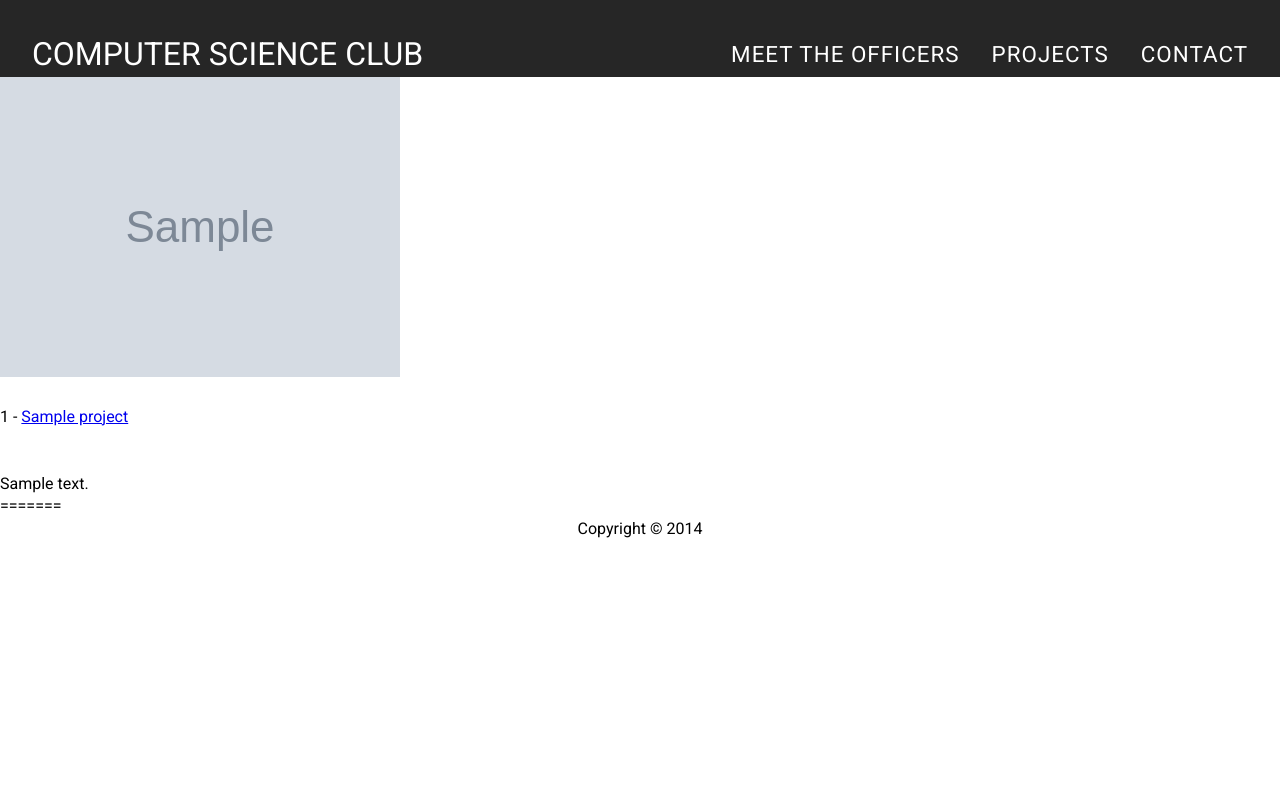
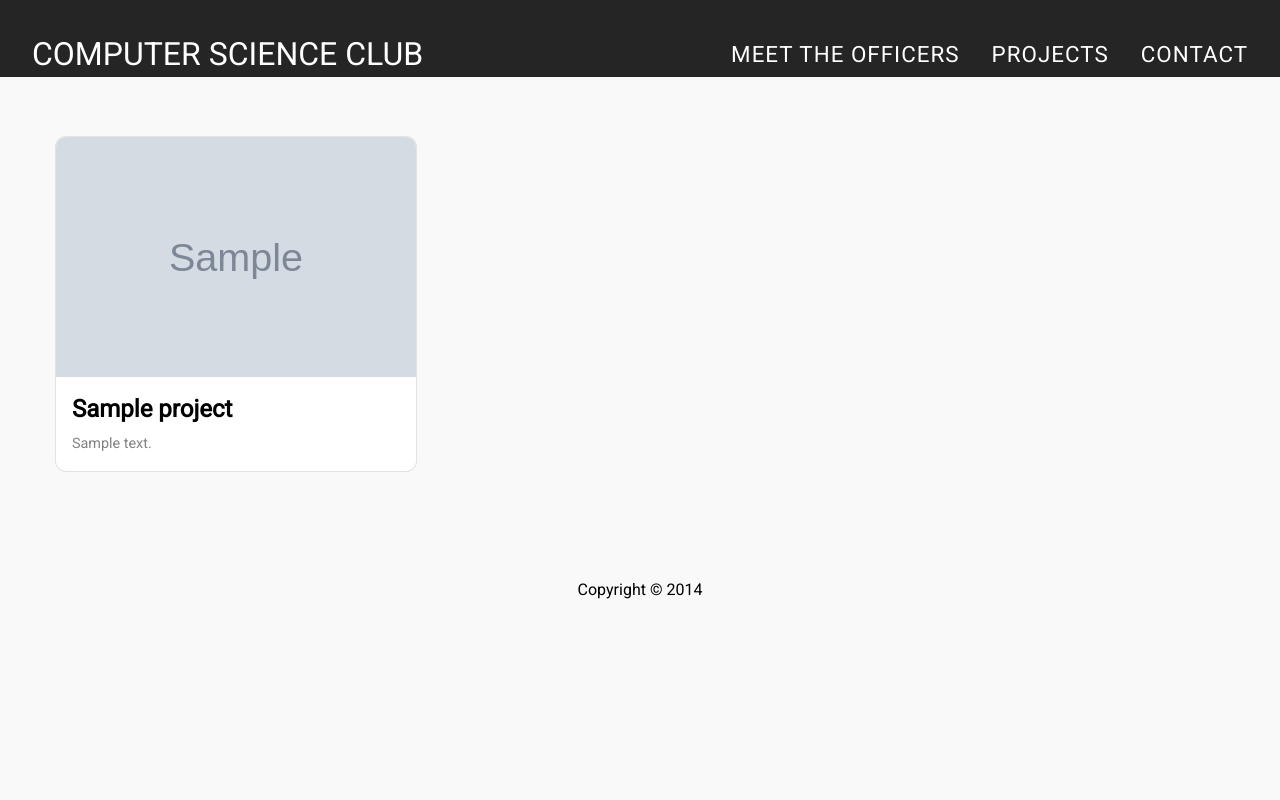
Before and after one commit to Jose-Velasco/cs-club-django, a Django app: page /projects/ in a window 1280 px wide. Run offline with Django 3.2, Linux system fonts and the light colour scheme; tables that the repository leaves empty hold one stand-in row (values such as "Sample post"); grey boxes marked "Sample" are stand-in pictures; some libraries are stand-ins or nearby versions.

Commit message:
implemented projects.html design
 added card like design for each project post with a basic animation
 and basic smartphone responsiveness. tablet view still needs work

```diff
--- a/Projects/static/projects/css/base.css
+++ b/Projects/static/projects/css/base.css
@@ -5,6 +5,7 @@
     --menu-speed: 0.75s;
 }
 
+/* this will add global css reset */
 * {
     box-sizing: border-box;
     margin: 0;
--- /dev/null
+++ b/Projects/static/projects/css/projectshtml.css
@@ -0,0 +1,68 @@
+body {
+	background-color: #f9f9f9;
+}
+
+.projects-content-wrapper {
+	width: 100%;
+	max-width: 1200px;
+	margin-right: auto;
+	margin-left: auto;
+}
+
+.projects-list-wrapper {
+	display: flex;
+	flex-wrap: wrap;
+	margin-top: 60px;
+	margin-bottom: 60px;
+
+}
+
+.projects-list-single {
+	display: flex;
+	flex-flow: column;
+	width: 30%;
+	margin-bottom: 3rem;
+	box-shadow: 0 0 0 1px rgba(0, 0, 0, .09);
+	border-radius: 10px;
+	margin-left: 1rem;
+	margin-right: 1rem;
+	background-color: #fff;
+	overflow: hidden;
+	transition: box-shadow 0.6s ease, transform 0.6s ease;
+}
+@media (max-width: 479px){
+	.projects-list-single {
+		width: 100%;
+	}
+}
+
+.projects-list-single:hover {
+	box-shadow: rgba(0, 0, 0, .09) 0px 0px 0px 1px, rgba(0, 0, 0, 0.30) 0px 2px 23px 0px;
+	transform: translateY(-1rem);
+}
+
+.projects-list-single a {
+	text-decoration: none;
+	color: black;
+}
+
+.image-wrapper img {
+	display: block;
+	width: 100%;
+	height: 15rem;
+	object-fit: cover;
+}
+
+.projects-title {
+	font-size: 1.5rem;
+	display: inline-block;
+	margin-bottom: 0.5rem;
+	font-weight: 600;
+	color: black;
+}
+
+.projects-p-wrapper {
+	color: #828282;
+	font-size: 0.9rem;
+	padding: 1rem;
+}
--- a/Projects/templates/projectsHTML/base.html
+++ b/Projects/templates/projectsHTML/base.html
@@ -8,6 +8,7 @@
 	<link rel="stylesheet" type="text/css" href="{% static 'projects/css/mobilenav.css' %}">
 	<link rel="icon" href="{% static 'projects/staticImages/favicon.ico' %}" type="image/gif" sizes="16x16">
 	<link href="https://fonts.googleapis.com/css?family=Roboto" rel="stylesheet">
+	{% block additionalHead %}{% endblock %}
 
 	{% if title %}
 	<title>Gavilan CS Club - {{ title }}</title>
@@ -56,6 +57,7 @@
 			</div>
 	</div>
 
+	<!-- this is were the content is loaded in between the block content and endblock content -->
  {% block content %}{% endblock %}
 
  <div class="footer">Copyright &copy; 2014</div>
--- a/Projects/templates/projectsHTML/projects.html
+++ b/Projects/templates/projectsHTML/projects.html
@@ -1,17 +1,29 @@
 {% extends "projectsHTML/base.html" %}
+{% load static %}
+{% block additionalHead %}
+<link rel="stylesheet" href="{% static 'projects/css/projectshtml.css' %}">
+{% endblock %}
 {% block content %}
 
-	{% for obj in Project_list %}
+	<div class="projects-content-wrapper">
+		<div class="projects-list-wrapper">
+			{% for obj in Project_list %}
 
-		<img src="{{ MEDIA_URL }}{{ obj.image }}"><br>
-		<br>
-		<p>{{ obj.id }} - <a href="{{ obj.getAbsoluteUrl }}">{{ obj.title }}</a></p>
-		<br>
-		<br>
-		<p>{{ obj.description }}</p>
-		=======
+				<div class="projects-list-single">
+					<a href="{{ obj.getAbsoluteUrl }}">
+						<div class="image-wrapper">
+							<img src="{{ MEDIA_URL }}{{ obj.image }}">
+						</div>
+						<div class="projects-p-wrapper">
+							<p class="projects-title"><!-- {{ obj.id }} - -->{{ obj.title }}</p>
+							<p>{{ obj.description }}</p>
+						</div>
+					</a>
+				</div>
 
-	{% endfor %}
+			{% endfor %}
+		</div>
+	</div>
 
 
 {% endblock content %}
```
